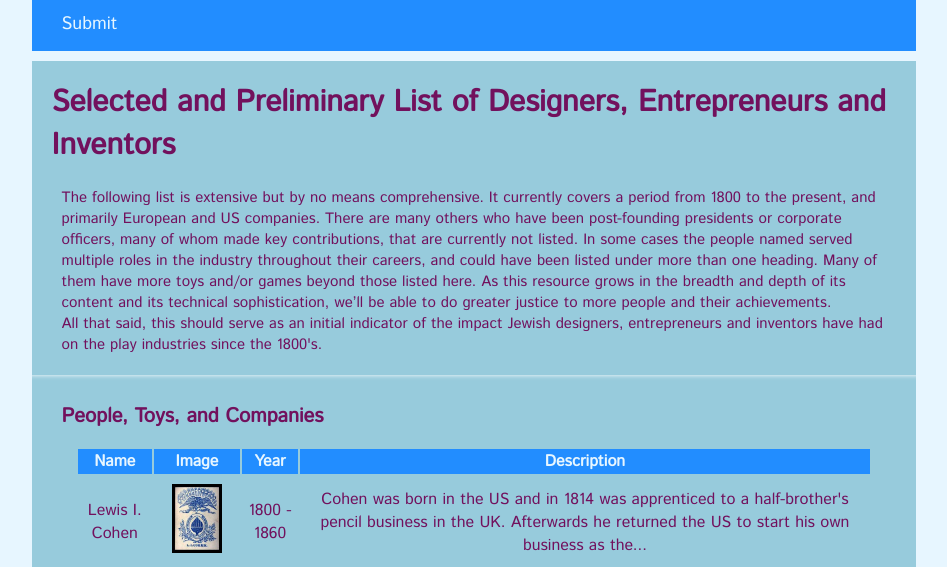
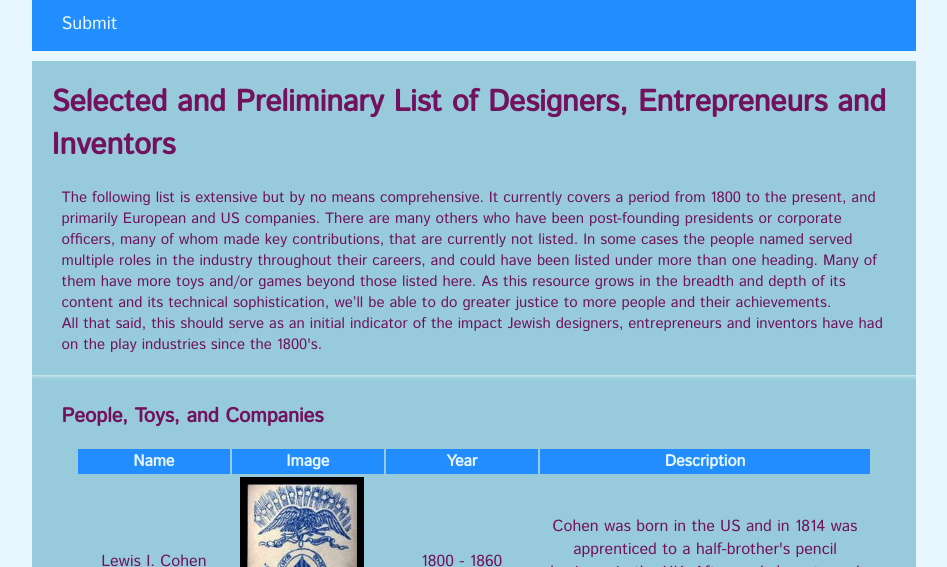
Before and after one commit to FOSSRIT/JewishPlayProject, a website: page players.html in a window 1280 px wide. Shown: the part 153-720 px from the top of the page, without its empty margins (166-1113 px from the left). Drawn offline with nearby package versions, Linux system fonts and the light colour scheme.

Commit message:
Adding image table temp fix

```diff
--- a/browse.css
+++ b/browse.css
@@ -75,8 +75,9 @@ h2 {
 }
 
 #mainContainer img {
-	width: 60%;
-    padding: 10px;
+	width: auto;
+    height: auto;
+    display: block;
 }
 
 p {
@@ -91,7 +92,14 @@ table {
     margin-bottom: 20px;
 }
 
+td {
+    height: 150px;
+}
+
 tr:nth-child(even){background-color: #e7f6ff}
+td:nth-child(1) { width: 150px;}
+td:nth-child(2) { width: 150px;}
+td:nth-child(3) { width: 150px;}
 
 table tbody td:hover{ background: #F8E845; }
 table tbody tr:hover{ background: #F8E845; }
--- a/players.css
+++ b/players.css
@@ -75,9 +75,18 @@ h2 {
 }
 
 #mainContainer img {
-	width: 60%;
-    padding: 10px;
+	width: auto;
+    height: auto;
+    display: block;
 }
+
+td {
+    height: 150px;
+}
+
+td:nth-child(1) { width: 150px;}
+td:nth-child(2) { width: 150px;}
+td:nth-child(3) { width: 150px;}
 
 p {
 	margin: 20px 30px;
```
